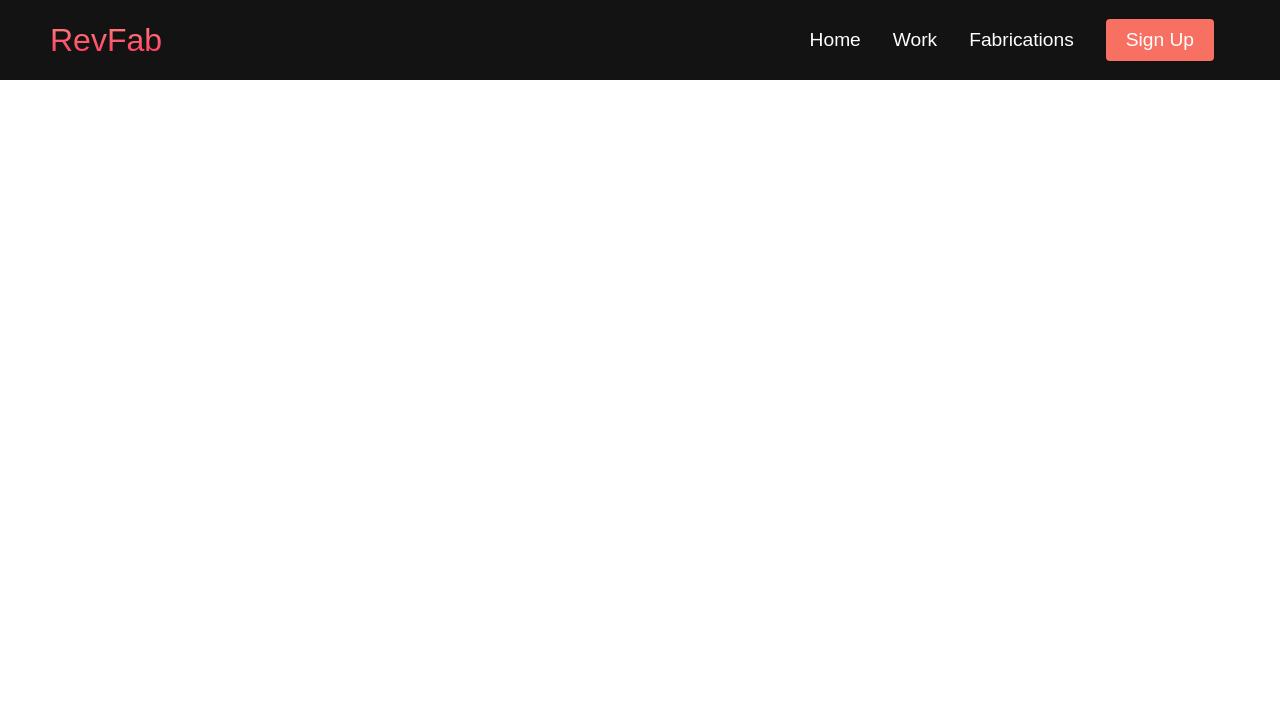
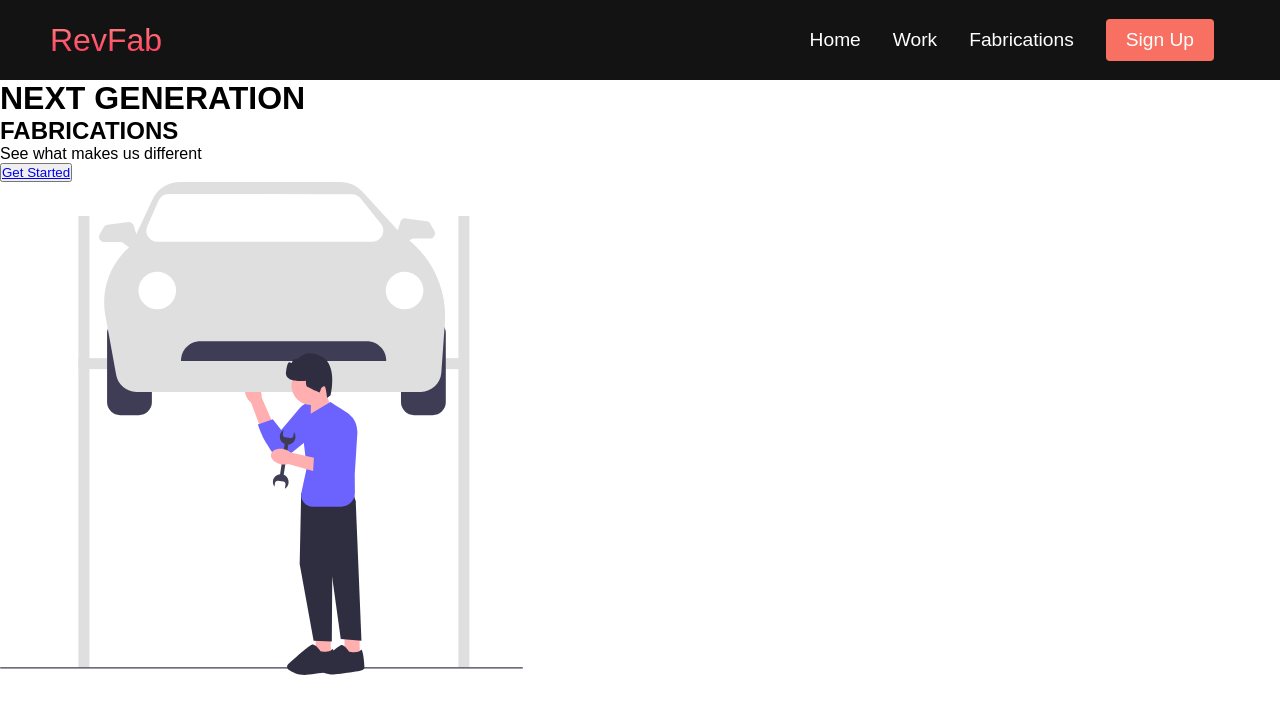
Before and after one commit to jamescorriveau/AutoLux, a plain HTML site: page index.html in a window 1280 px wide. Drawn offline with Linux system fonts and the light colour scheme.

Commit message:
added svg to hero section

```diff
--- a/index.html
+++ b/index.html
@@ -31,6 +31,26 @@
         </ul>
       </div>
     </nav>
+
+    <!--Hero Section-->
+    <div class="main">
+      <div class="main__conatiner">
+        <div class="main__content">
+          <h1>NEXT GENERATION</h1>
+          <h2>FABRICATIONS</h2>
+          <p>See what makes us different</p>
+          <button class="main__btn"><a href="/">Get Started</a></button>
+        </div>
+        <div class="main__image--conatiner">
+          <img
+            src="./assets/undraw_automobile_repair_ywci.svg"
+            alt="lamborghini"
+            id="main__img"
+          />
+        </div>
+      </div>
+    </div>
+
     <script src="app.js"></script>
   </body>
 </html>
```
Also changed, not shown: assets/undraw_automobile_repair_ywci.svg (added), 2 other files.
